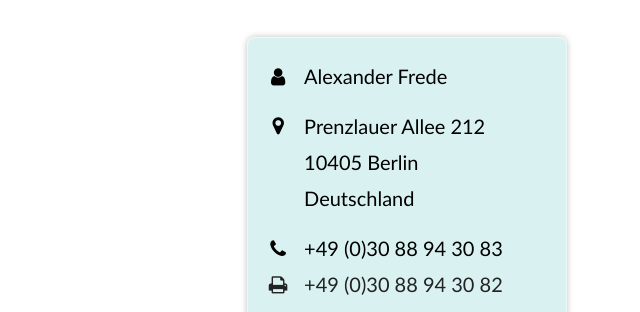
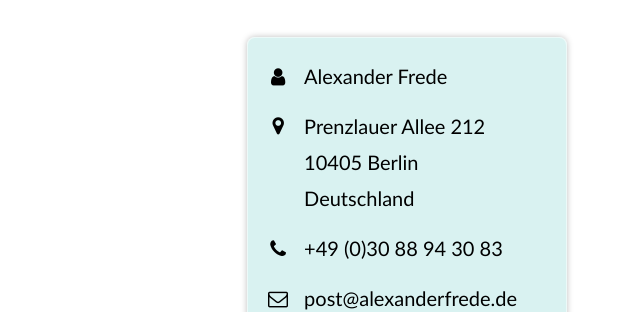
Before and after one commit to pixelterrorist/alexanderfrede.de, a website: page index.html in a window 1280 px wide. Shown: the part 131-443 px from the top of the page, without its empty margins (640-1280 px from the left). Drawn offline with nearby package versions, Linux system fonts and the light colour scheme.

Commit message:
commented fax number

```diff
--- a/index.html
+++ b/index.html
@@ -65,7 +65,7 @@
     				</address>
                     <p>
     				    <a href="tel:+493088943083" title="Anrufen" class="tel"><span class="fa fa-phone"></span><span class="label">+49 (0)30 88 94 30 83</span></a><br>
-    				    <span class="note"><span class="fa fa-print"></span><span class="label">+49 (0)30 88 94 30 82</span></span>
+    				   <!--  <span class="note"><span class="fa fa-print"></span><span class="label">+49 (0)30 88 94 30 82</span></span> -->
                     </p>
                     <p>
         				<a href="mailto:post@alexanderfrede.de" title="Email schreiben"class="email internet pref" ><span class="fa fa-envelope-o"></span><span class="label">post@alexanderfrede.de</span></a><br>
```
